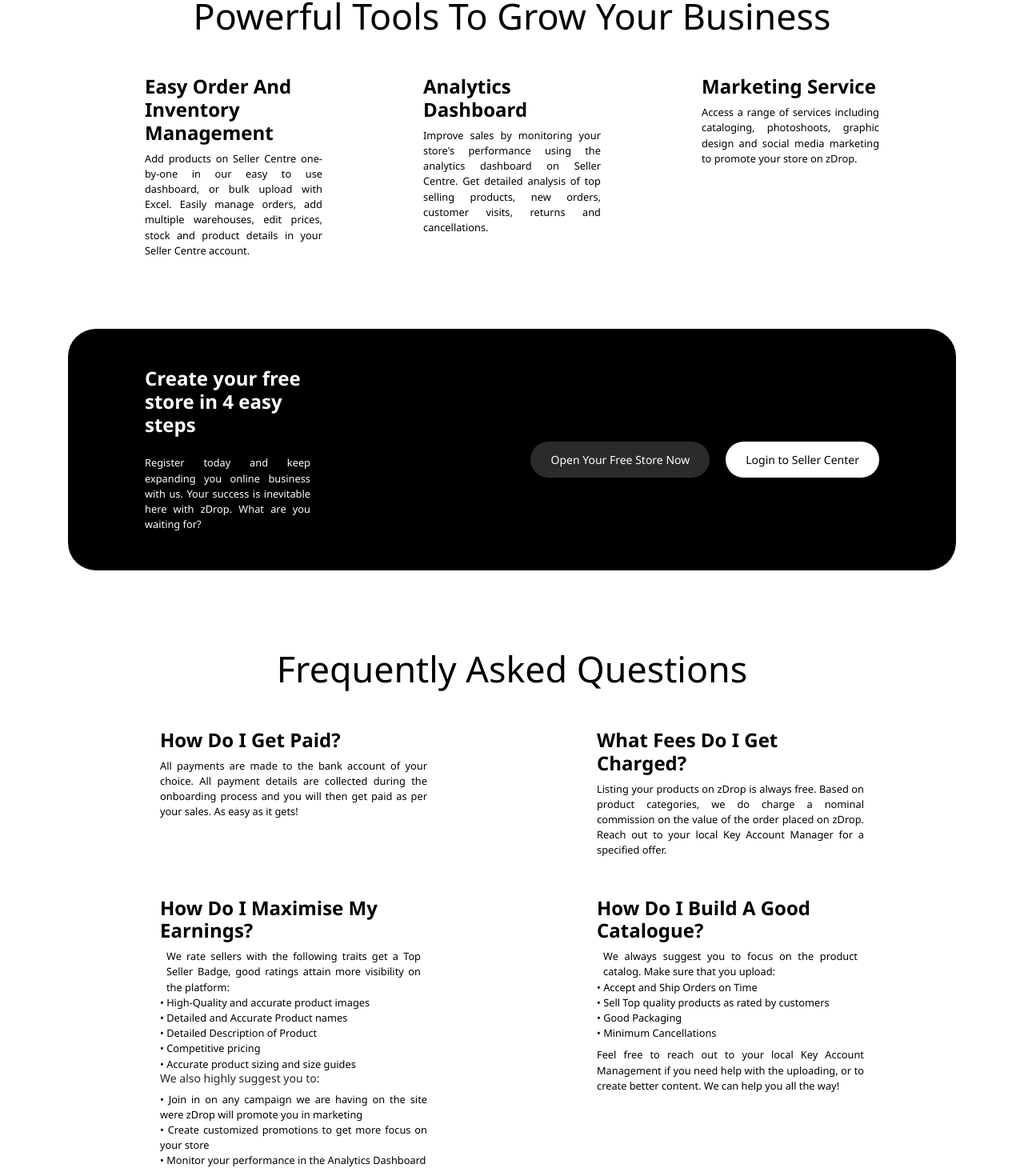
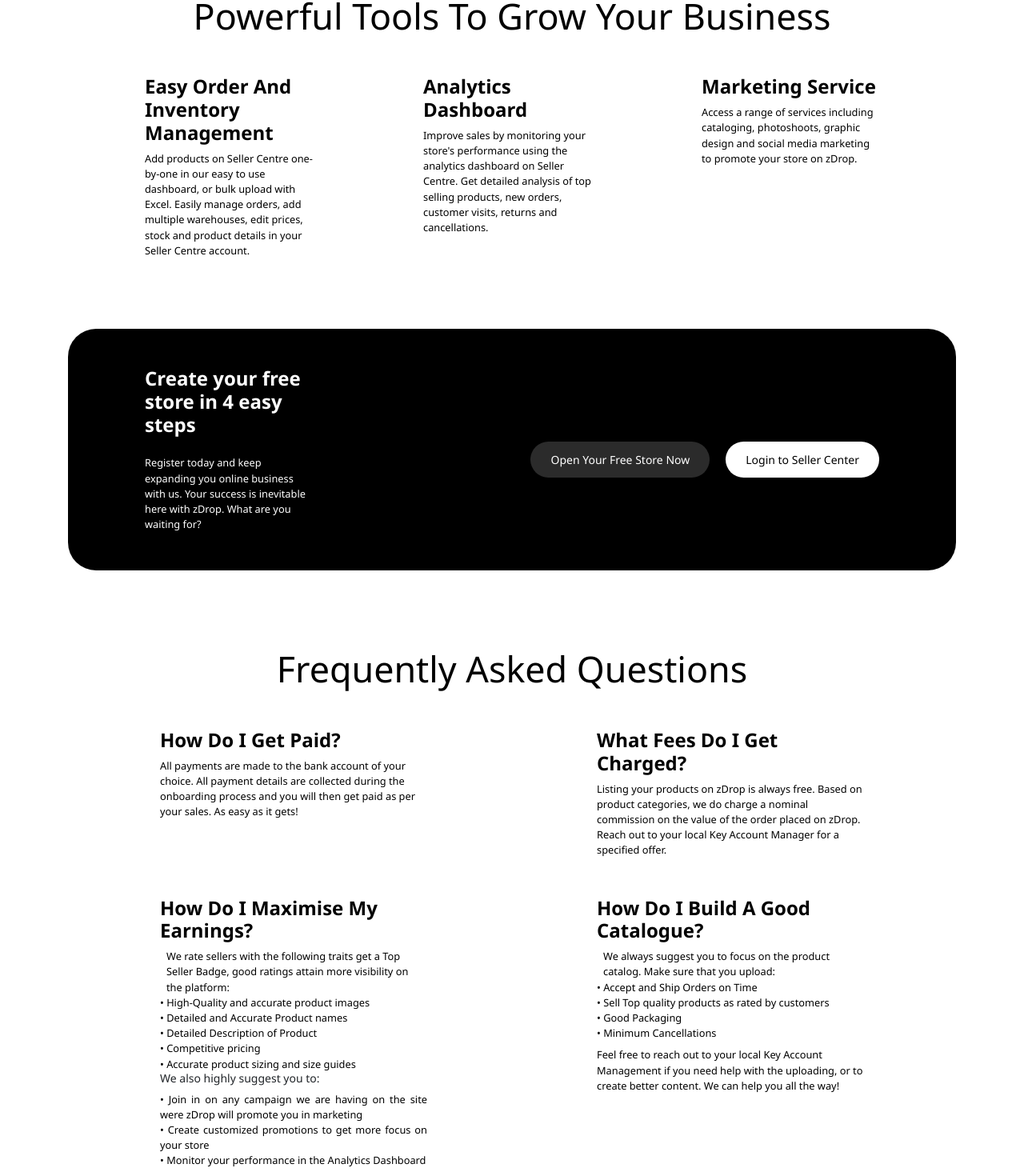
Before and after one commit to maheenur13/office-the-task-111, a React (Create React App) app: page / in a window 1280 px wide. Shown: the part 1209-2679 px from the top of the page at 80% size. Built offline with nearby package versions, Linux system fonts and the light colour scheme.

Commit message:
refractor

```diff
--- a/src/Components/CreateStore/CreateStore.tsx
+++ b/src/Components/CreateStore/CreateStore.tsx
@@ -19,7 +19,7 @@
 							<Title className="mb-4 text-sm-left md-title" size="md">
 								{storeData?.title}
 							</Title>
-							<Description className="px-sm-5 px-md-0" variant='white'>{storeData?.description}</Description>
+							<Description className="px-sm-5 px-md-0 text-sm-left" variant='white'>{storeData?.description}</Description>
 						</div>
 					</Col>
 					<Col xl={9} lg={8}>
--- a/src/Components/Frequent/Frequent.tsx
+++ b/src/Components/Frequent/Frequent.tsx
@@ -18,7 +18,7 @@
 								<Title className="mb-3 mb-sm-2  text-left md-title" variant="black" size="md">
 									{data?.title}
 								</Title>
-								<Description className="mb-md-3">
+								<Description className="mb-md-3 text-sm-left">
 									{data?.description}
 								</Description>
 							</div>
@@ -37,7 +37,7 @@
 								<Title className="mt-3 mt-sm-0 text-left md-title" variant="black" size="md">
 									{data?.title}
 								</Title>
-								<Description className=" px-sm-0 px-md-2 px-lg-2 px-xl-2 description">
+								<Description className="text-sm-left px-sm-0 px-md-2 px-lg-2 px-xl-2 description">
 									{data?.description}
 								</Description>
 
@@ -50,7 +50,7 @@
 								{extraLists.map((data) => {
 									return <Description className=" px-md-0 px-lg-0 px-xl-0">{data?.list}</Description>;
 								})}
-								<Description className=" px-md-0 px-lg-0 px-xl-0">
+								<Description className="text-sm-left px-md-0 px-lg-0 px-xl-0">
 									{extraInfos?.description}
 								</Description>
 							</div>
--- a/src/Components/Tools/Tools.tsx
+++ b/src/Components/Tools/Tools.tsx
@@ -31,7 +31,7 @@
                         <Col lg={4}>
                             <div className="py-2 py-lg-4 tools-box px-5 ">
                                 <Title className="mb-2 text-left md-title" variant="black" size="md" >{data.title}</Title>
-                                <Description className="description mb-3">{data.description}</Description>
+                                <Description className="description mb-3 text-sm-left">{data.description}</Description>
                             </div>
                         </Col>
                     )
```
